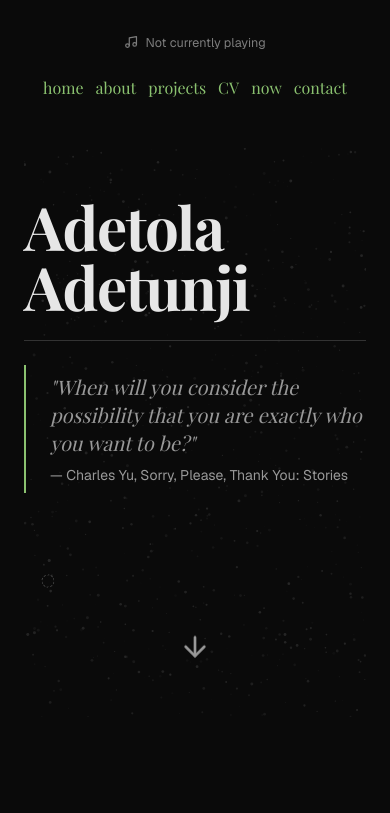
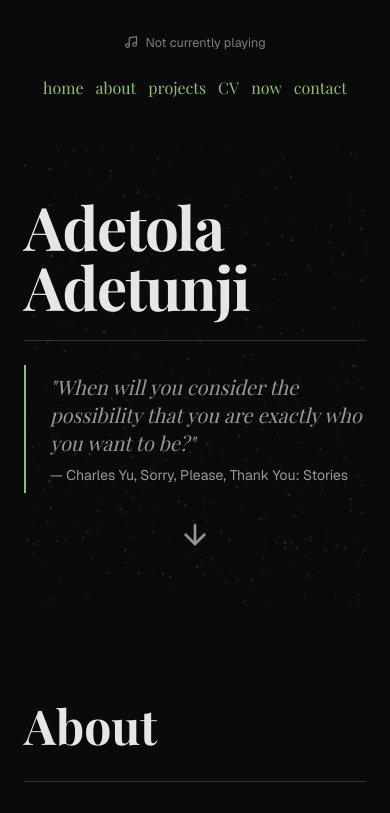
Before and after one commit to mintoleda/mintoleda.github.io, a Next.js app: page / in a window 390 px wide. Shown: the top 813 px of the page. Built offline with nearby package versions, Linux system fonts and the light colour scheme; no server answers; a web font is replaced by a local one.

Commit message:
removed aliveindicator

```diff
--- a/app/page.tsx
+++ b/app/page.tsx
@@ -7,7 +7,6 @@ import { ArrowDown } from "lucide-react";
 import Sidebar from "@/components/Sidebar";
 import ParticleImage from "@/components/ParticleImage";
 import FloatingHeader from "@/components/FloatingHeader";
-import { AliveIndicator } from "@/components/AliveIndicator";
 import SpotifyNowPlaying from "@/components/SpotifyNowPlaying";
 
 export default function Home() {
@@ -66,9 +65,6 @@ export default function Home() {
               </blockquote>
             </div>
 
-            <div className="md:absolute md:bottom-12 md:left-0 text-muted-foreground flex items-center gap-4 mt-auto pt-16 md:pt-0">
-              <AliveIndicator />
-            </div>
 
             <div
               className="md:absolute md:bottom-8 md:left-1/2 md:-translate-x-1/2 cursor-pointer animate-bounce text-muted-foreground hover:text-primary transition-colors z-20 flex justify-center mt-8 md:mt-0"
--- a/components/AliveIndicator.tsx
+++ /dev/null
@@ -1,38 +0,0 @@
-"use client";
-import React, { useEffect, useRef } from "react";
-import anime from "animejs";
-
-export function AliveIndicator() {
-    const indicatorRef = useRef<HTMLDivElement>(null);
-
-    useEffect(() => {
-        if (!indicatorRef.current) return;
-
-        anime({
-            targets: indicatorRef.current,
-            scale: [0.8, 1.1],
-            opacity: [0.5, 0.8],
-            easing: "easeInOutSine",
-            duration: 3000,
-            direction: "alternate",
-            loop: true,
-        });
-
-        anime({
-            targets: indicatorRef.current,
-            rotate: 360,
-            easing: "linear",
-            duration: 12000,
-            loop: true,
-        })
-    }, []);
-
-    return (
-        <div className="flex items-center justify-center p-4">
-            <div
-                ref={indicatorRef}
-                className="w-4 h-4 border border-dashed border-muted-foreground rounded-full"
-            />
-        </div>
-    );
-}
```
